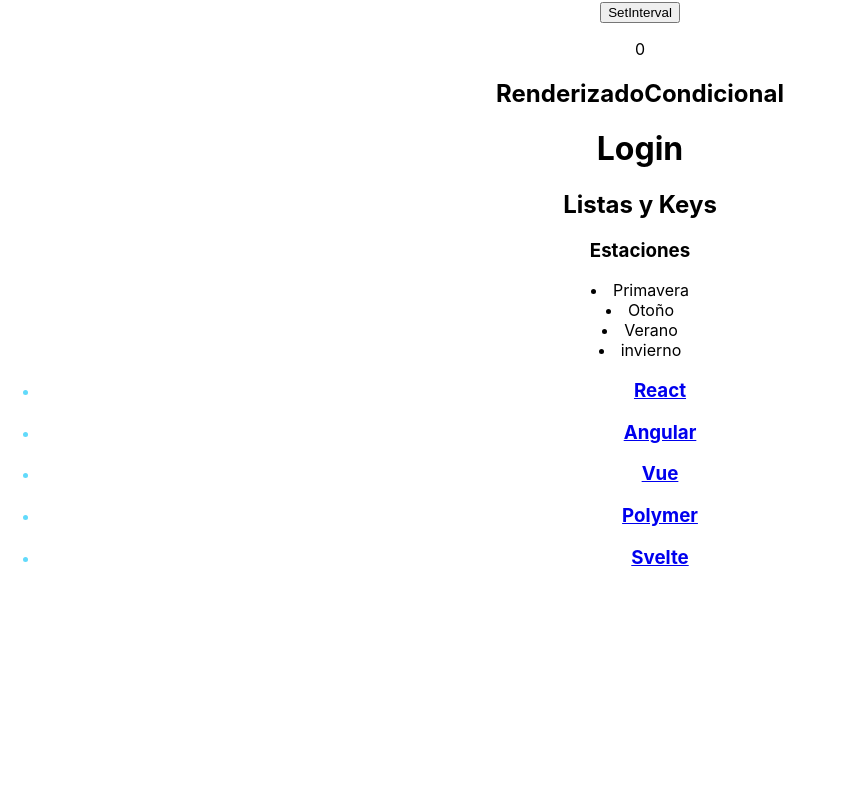
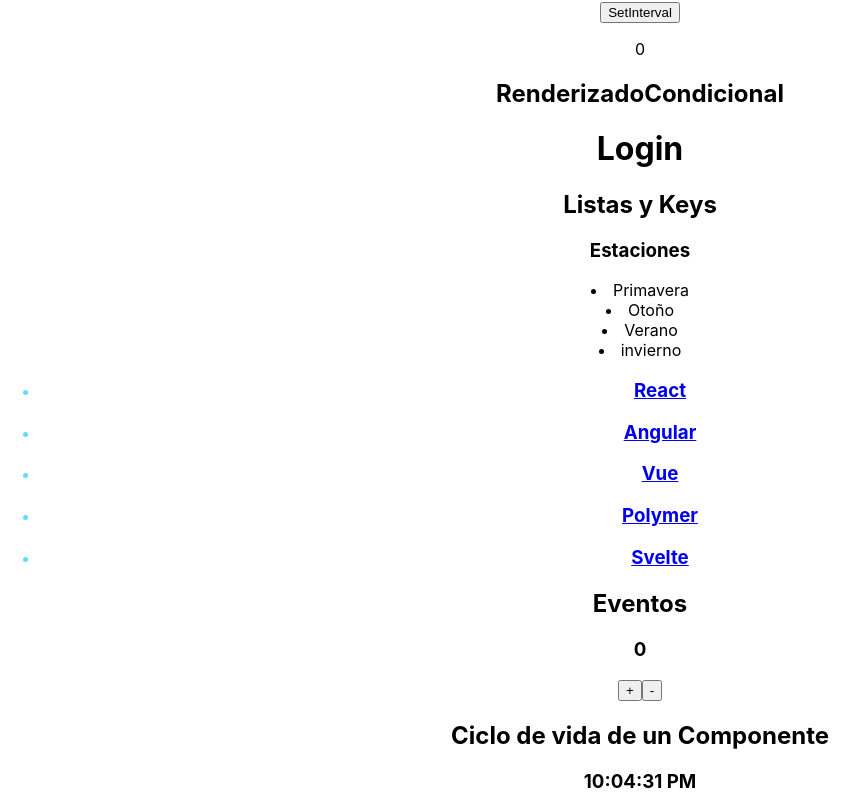
Before and after one commit to carlosrodriguez2020/cancion, a React (Create React App) app in the folder basics-conceps/: page / in a window 1280 px wide. Shown: the part 766-1578 px from the top of the page, without its empty margins (0-868 px from the left). Before the commit the page ends 1354 px from the top, so only its background shows below. Built offline with nearby package versions, Linux system fonts and the light colour scheme; what props-type would draw is missing.

Commit message:
component reloj created

```diff
--- a/basics-conceps/src/App.js
+++ b/basics-conceps/src/App.js
@@ -1,8 +1,10 @@
 import { useState } from "react";
 import "./App.css";
+import Evevntos from "./components/Evevntos";
 import Listas from "./components/Listas";
 import Properties from "./components/Properties";
 import RCComponent from "./components/RCComponent";
+import Reloj from "./components/Reloj";
 import RenderizadoCondicional from "./components/RenderizadoCondicional";
 import RFComponent from "./components/RFComponent";
 import StateRCC from "./components/StateRCC";
@@ -36,6 +38,8 @@
       <StateRCC />
       <RenderizadoCondicional />
       <Listas />
+      <Evevntos />
+      <Reloj />
     </div>
   );
 }
--- /dev/null
+++ b/basics-conceps/src/components/Evevntos.jsx
@@ -0,0 +1,32 @@
+import React, { Component } from "react";
+
+export default class Evevntos extends Component {
+  constructor(props) {
+    super(props);
+    this.state = {
+      cuenta: 0,
+    };
+    // this.sumar = this.sumar.bind(this);
+    // this.restar = this.restar.bind(this);
+  }
+  sumar = () => {
+    this.setState({
+      cuenta: this.state.cuenta + 1,
+    });
+  };
+  restar = () => {
+    this.setState({
+      cuenta: this.state.cuenta - 1,
+    });
+  };
+  render() {
+    return (
+      <div>
+        <h2>Eventos</h2>
+        <h3>{this.state.cuenta}</h3>
+        <button onClick={this.sumar}>+</button>
+        <button onClick={this.restar}>-</button>
+      </div>
+    );
+  }
+}
--- /dev/null
+++ b/basics-conceps/src/components/Reloj.jsx
@@ -0,0 +1,36 @@
+import React, { Component } from "react";
+
+export default class Reloj extends Component {
+  constructor(props) {
+    super(props);
+    // console.log(0, "aun No esta en el Dom");
+    this.state = {
+      date: new Date().toLocaleTimeString(),
+    };
+  }
+  componentDidMount() {
+    // console.log(
+    //   "El componente se encuentra en el DOM se puede suscribir alguna base de dato"
+    // );
+  }
+  componentDidUpdate(prevProps, prevState) {
+    // console.log(
+    //   "Se encuentra el metodo render nuevamente, recibe las propiedades previas y el estado previo a la actualizacion"
+    // );
+  }
+  componentDidMount() {
+    console
+      .log
+      // "se elimino el componente del Dom, tambien se utiliza para limpieza"
+      ();
+  }
+  render() {
+    // console.log("render() redibuja el Dom por cualquier circunstancia");
+    return (
+      <div>
+        <h2>Ciclo de vida de un Componente</h2>
+        <h3>{this.state.date}</h3>
+      </div>
+    );
+  }
+}
```
